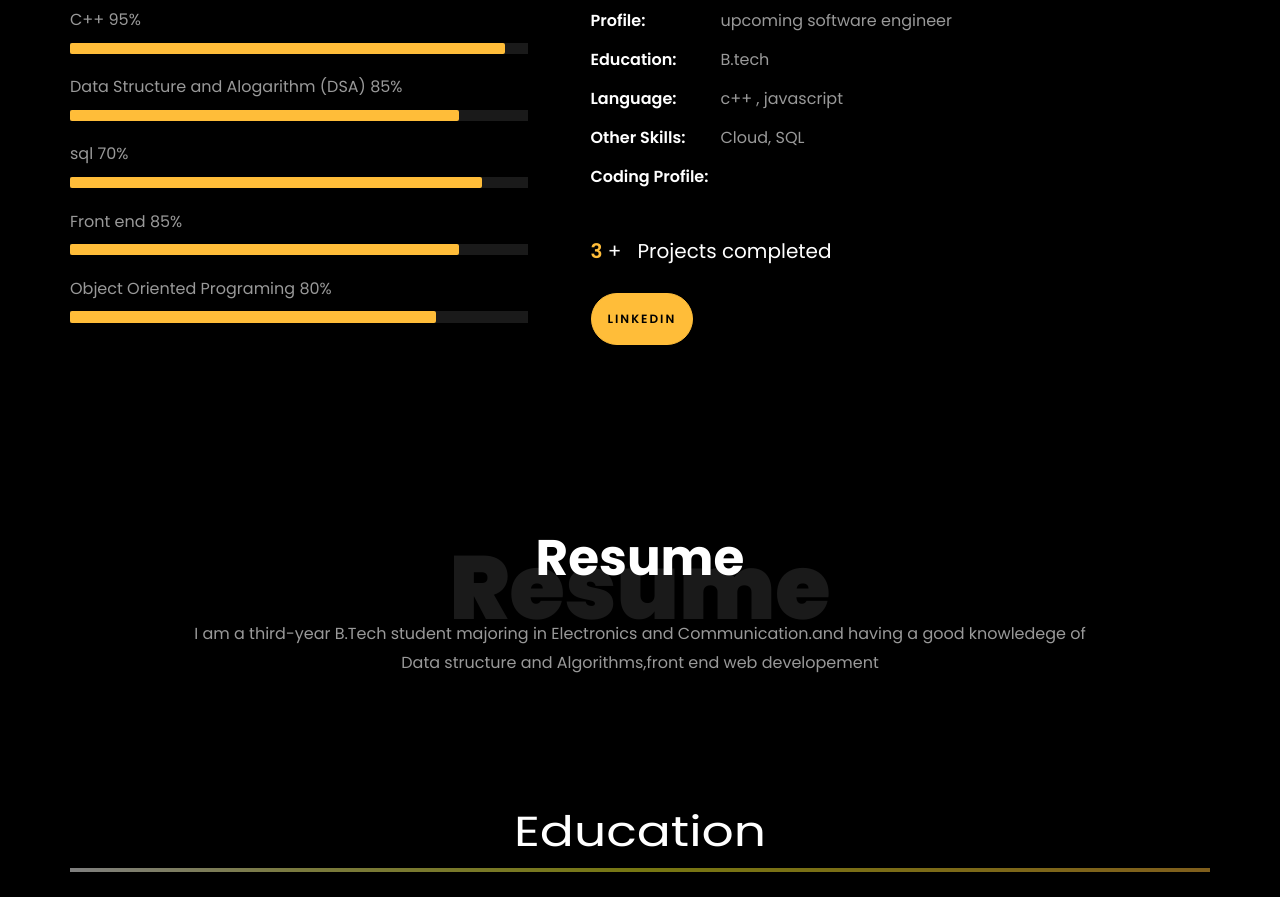
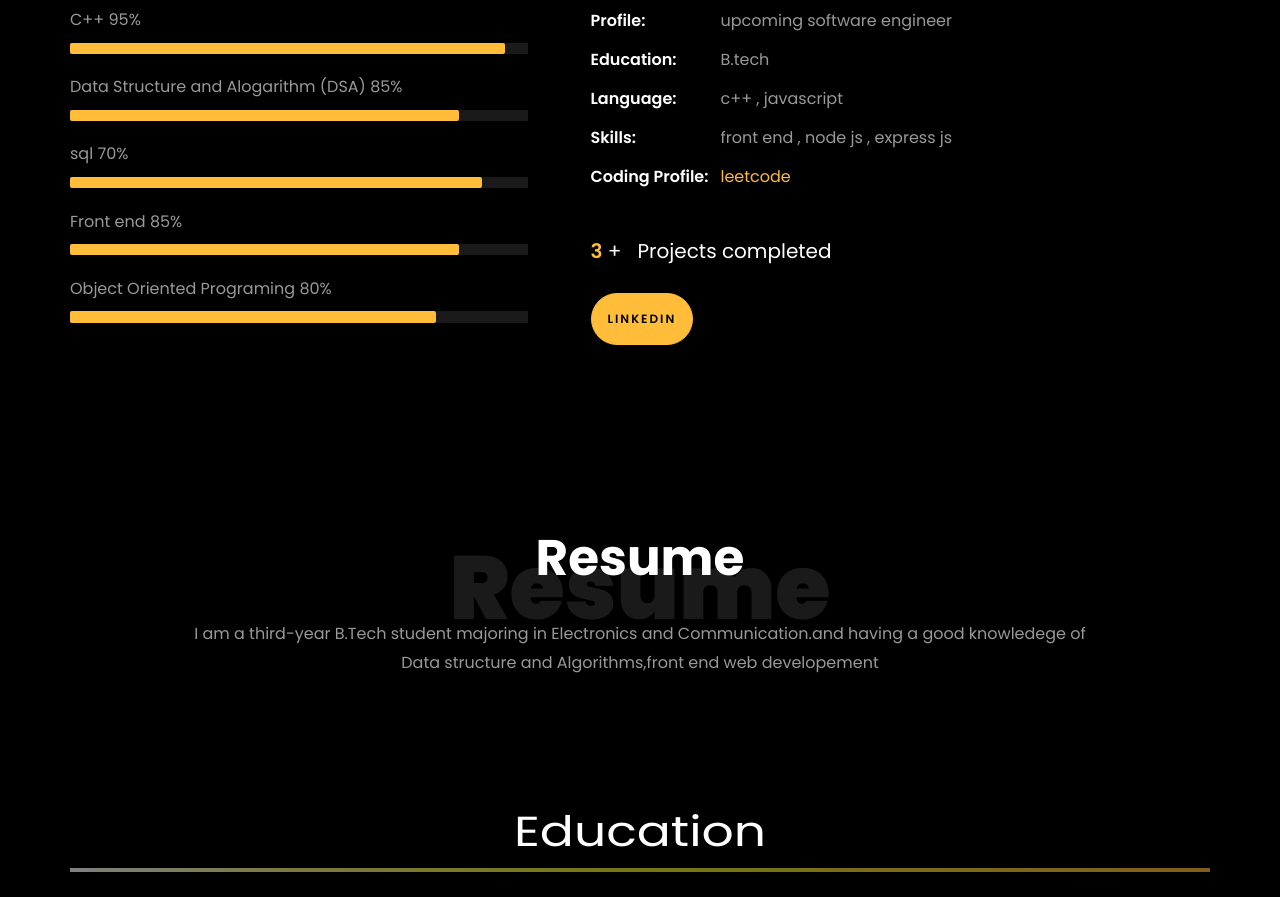
Before and after one commit to AlkaGupta680/portfolio-main, a plain HTML site: page index.html in a window 1280 px wide. Shown: the part 1080-1977 px from the top of the page. Drawn offline with Linux system fonts and the light colour scheme; files whose address does not match are found by name.

Commit message:
Update index.html

```diff
--- a/index.html
+++ b/index.html
@@ -291,8 +291,8 @@
 									<li class="d-flex"><span>Language:</span> <span>c++ , javascript</span></li>
 									<!--<li class="d-flex"><span>BI Tools:</span> <span>Microsoft Power BI, Looker &amp;
 											Tableau</span></li> -->
-									<li class="d-flex"><span>Other Skills:</span> <span>Cloud, SQL </span></li>
-									<li class="d-flex"><span>Coding Profile:</span> <span><a href="https://leetcode.com/u/programmer__123/" ></a></span></li>
+									<li class="d-flex"><span>Skills:</span> <span>front end , node js , express js </span></li>
+									<li class="d-flex"><span>Coding Profile:</span> <span><a href="https://leetcode.com/u/programmer__123/" >leetcode</a></span></li>
 
 								</ul>
 							</div>
```
